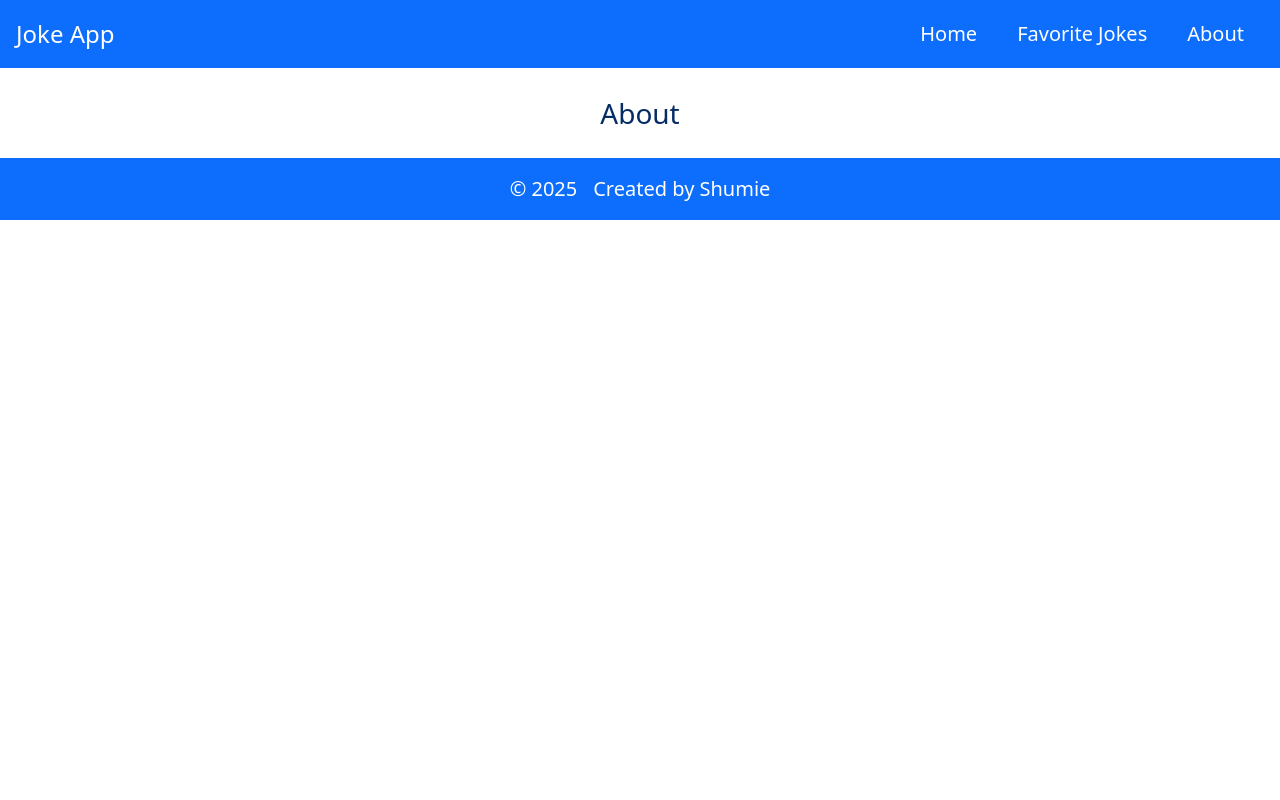
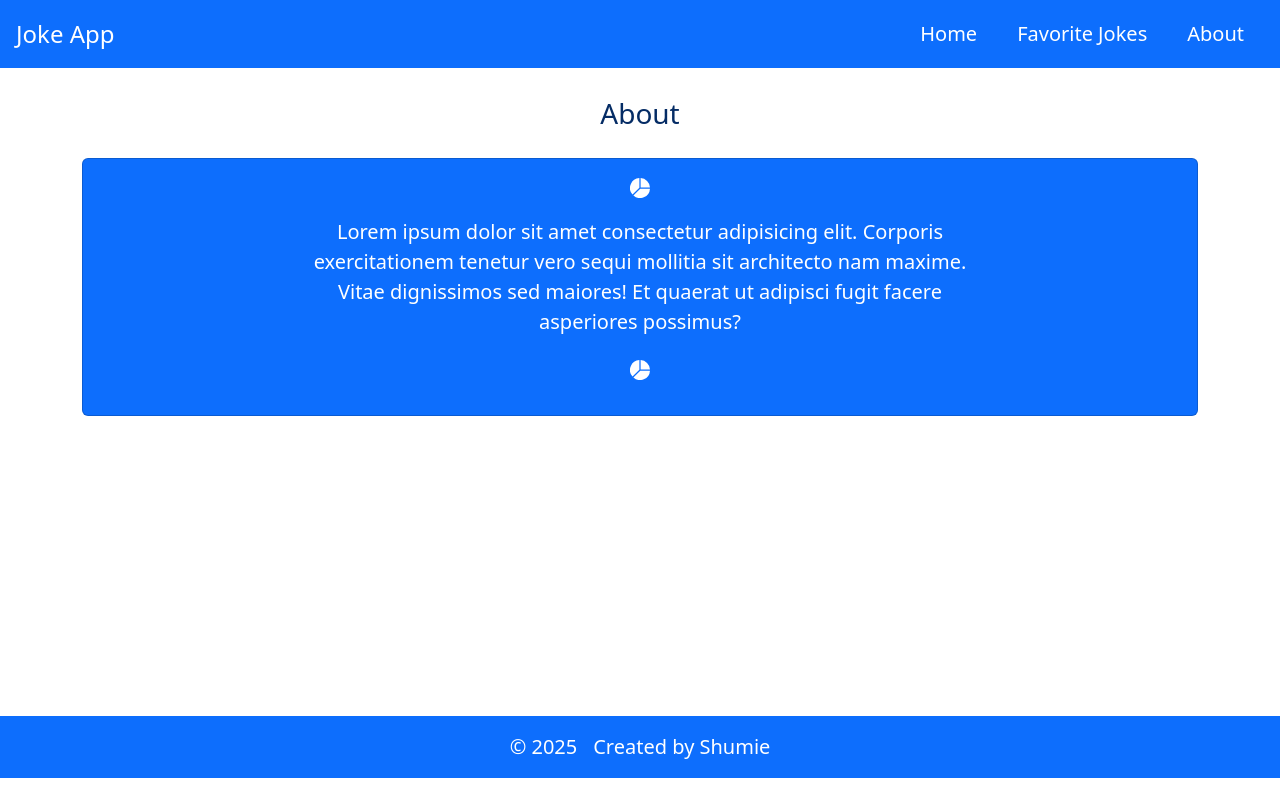
Before and after one commit to Shumieb/JokeWebAppReact, a React (Vite) app: page /about in a window 1280 px wide. Built offline with nearby package versions, Linux system fonts and the light colour scheme.

Commit message:
created about page structure

```diff
--- a/package.json
+++ b/package.json
@@ -11,8 +11,10 @@
   },
   "dependencies": {
     "bootstrap": "^5.3.3",
+    "bootstrap-icons": "^1.11.3",
     "react": "^19.0.0",
     "react-dom": "^19.0.0",
+    "react-icons": "^5.5.0",
     "react-router": "^7.4.0",
     "react-router-dom": "^7.4.0"
   },
--- a/src/App.css
+++ b/src/App.css
@@ -3,8 +3,12 @@
   padding: 0;
 }
 
-.custom-w-80 {
-  width: 80%;
+.custom-w-60 {
+  width: 60%;
+}
+
+.custom-vh-75 {
+  min-height: 75vh;
 }
 
 a {
--- a/src/pages/aboutPage/aboutPage.jsx
+++ b/src/pages/aboutPage/aboutPage.jsx
@@ -1,11 +1,20 @@
 import React from 'react'
+import { BsPieChartFill } from "react-icons/bs";
 
 function AboutPage() {
     return (
-        <main className='container text-center'>
+        <main className='container text-center custom-vh-75'>
             <p className='fs-3 text-primary-emphasis mb-4'>About</p>
-            <section>
-
+            <section className='card bg-primary text-white mb-5 pt-1 pb-3'>
+                <div className='custom-w-60 mx-auto pt-2'>
+                    <p className='text-white fs-5'><BsPieChartFill /></p>
+                    <p className='fs-5'>Lorem ipsum dolor sit amet consectetur adipisicing elit.
+                        Corporis exercitationem tenetur vero sequi mollitia sit architecto nam maxime.
+                        Vitae dignissimos sed maiores! Et quaerat ut adipisci
+                        fugit facere asperiores possimus?
+                    </p>
+                    <p className='text-white fs-5'><BsPieChartFill /></p>
+                </div>
             </section>
         </main>
     )
--- a/src/pages/homePage/homePage.jsx
+++ b/src/pages/homePage/homePage.jsx
@@ -14,7 +14,7 @@ function HomePage() {
     }
 
     return (
-        <main className='container text-center'>
+        <main className='container text-center custom-vh-75'>
             <p className='fs-3 text-primary-emphasis mb-4'>Joke App</p>
             <JokeCard
                 showPunchline={showPunchline}
```
Also changed, not shown: 2 other files (tests, documents, lock files or other folders).
